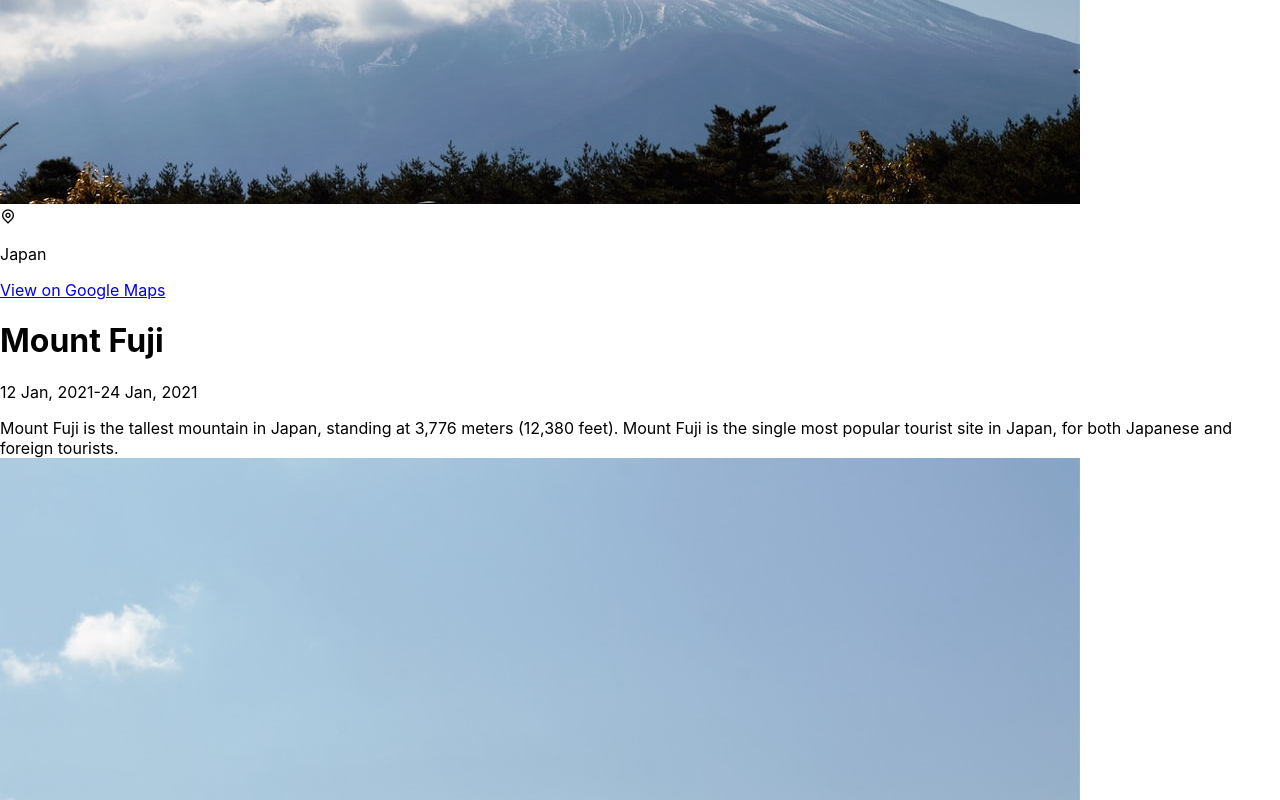
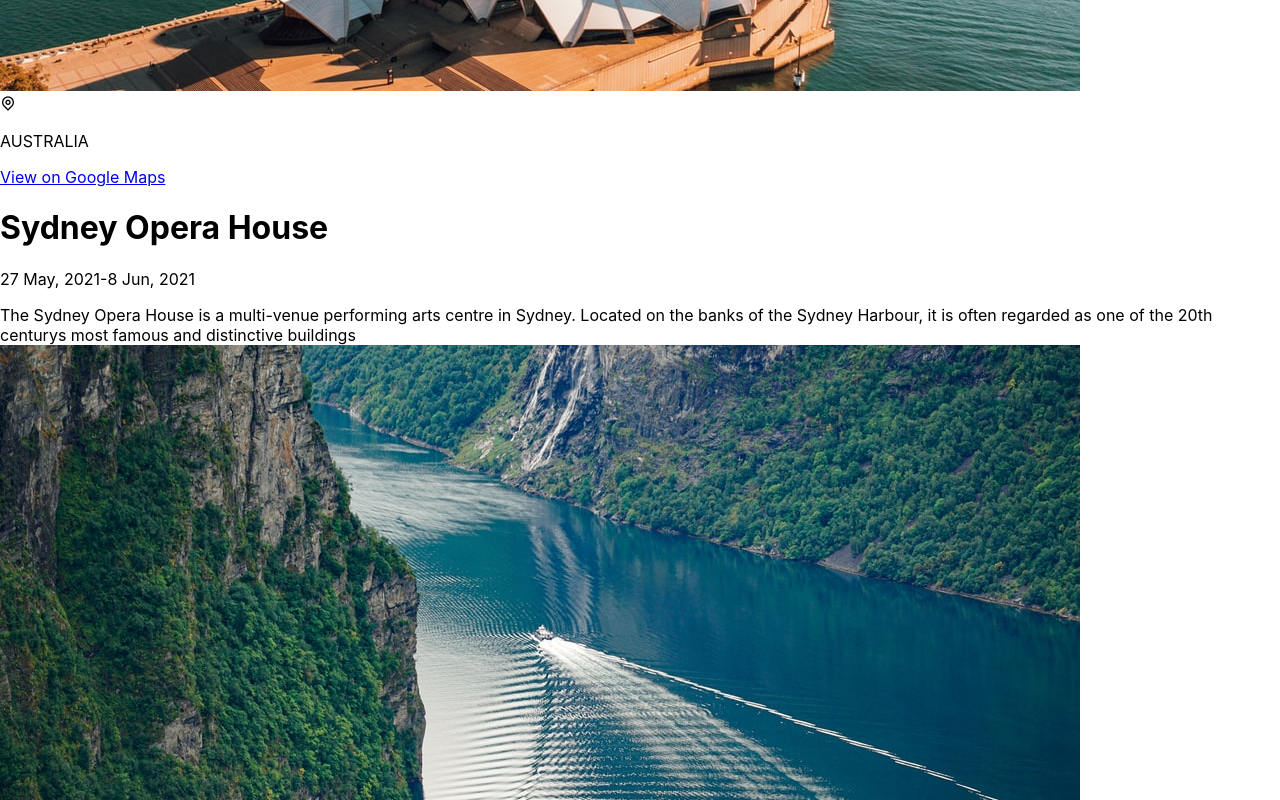
Before and after one commit to Mai-Elhajeen/travel-journal, a React (Create React App) app: page / in a window 1280 px wide. Shown: the part 1560-2360 px from the top of the page. Built offline with nearby package versions, Linux system fonts and the light colour scheme; the HTML template or start-up script is replaced by a standard one.

Commit message:
calling the date in main using the props

```diff
--- a/src/components/Main.js
+++ b/src/components/Main.js
@@ -4,31 +4,31 @@
   return (
     <div className='travel'>
         <div className='div-img'>
-          <img src='./img/Japan.jpg' alt='travel-place' />
+          <img src={props.img} alt='travel-place' />
         </div>
 
         <div className='content-travel'>
           <div className='location'>
             <div className='location-place'>
               <i class="ri-map-pin-line"></i>
-              <p>Japan</p>
+              <p>{props.location}</p>
             </div>
 
-            <a className='google-map' href='#'>View on Google Maps</a>
+            <a className='google-map' href='#'>{props.googleMaps}</a>
           </div>
 
-          <h1 className='title-travel'>Mount Fuji</h1>
+          <h1 className='title-travel'>{props.title}</h1>
 
           <div className='date'>
             <p>
-              <span>12 Jan, 2021</span>
+              <span>{props.startDate}</span>
               -
-              <span>24 Jan, 2021</span>
+              <span>{props.endDate}</span>
             </p>
           </div>
 
           <div className='description'>
-            Mount Fuji is the tallest mountain in Japan, standing at 3,776 meters (12,380 feet). Mount Fuji is the single most popular tourist site in Japan, for both Japanese and foreign tourists.
+            {props.description}
           </div>
         </div>
     </div>
```
